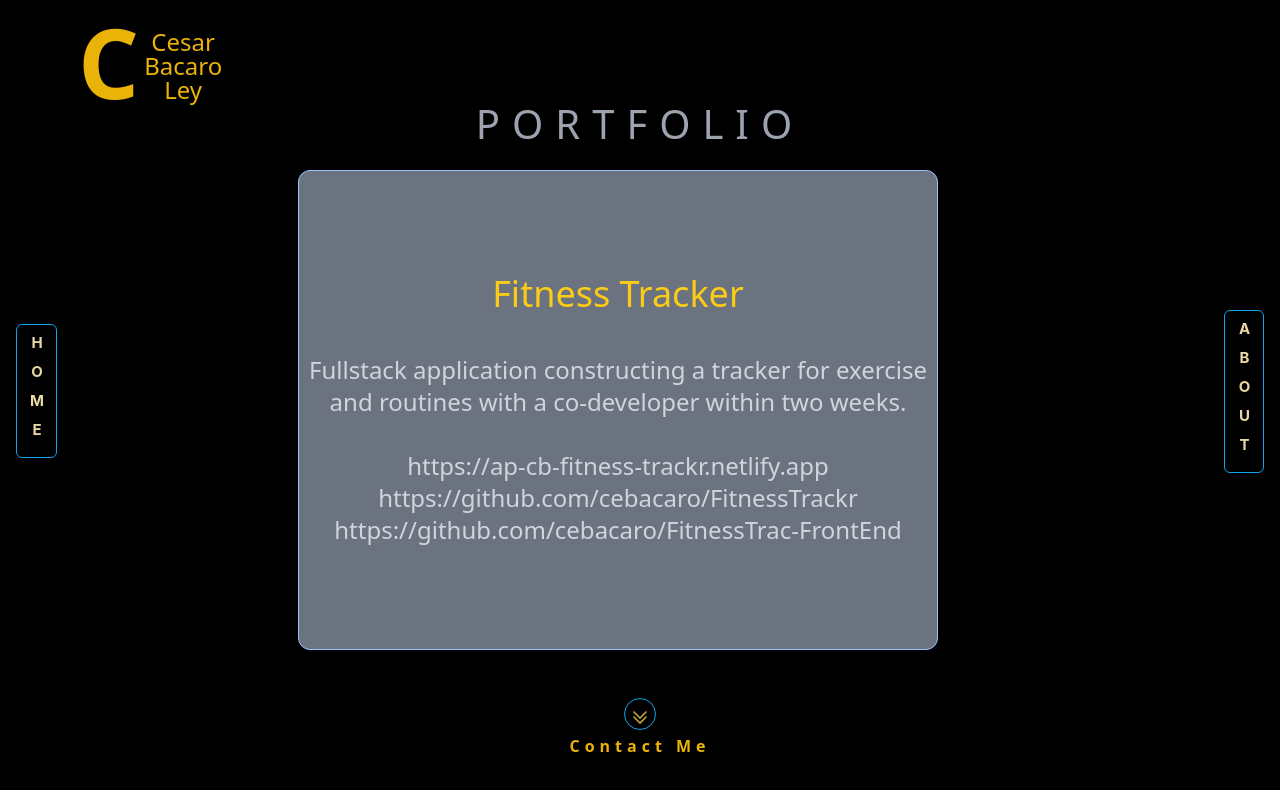
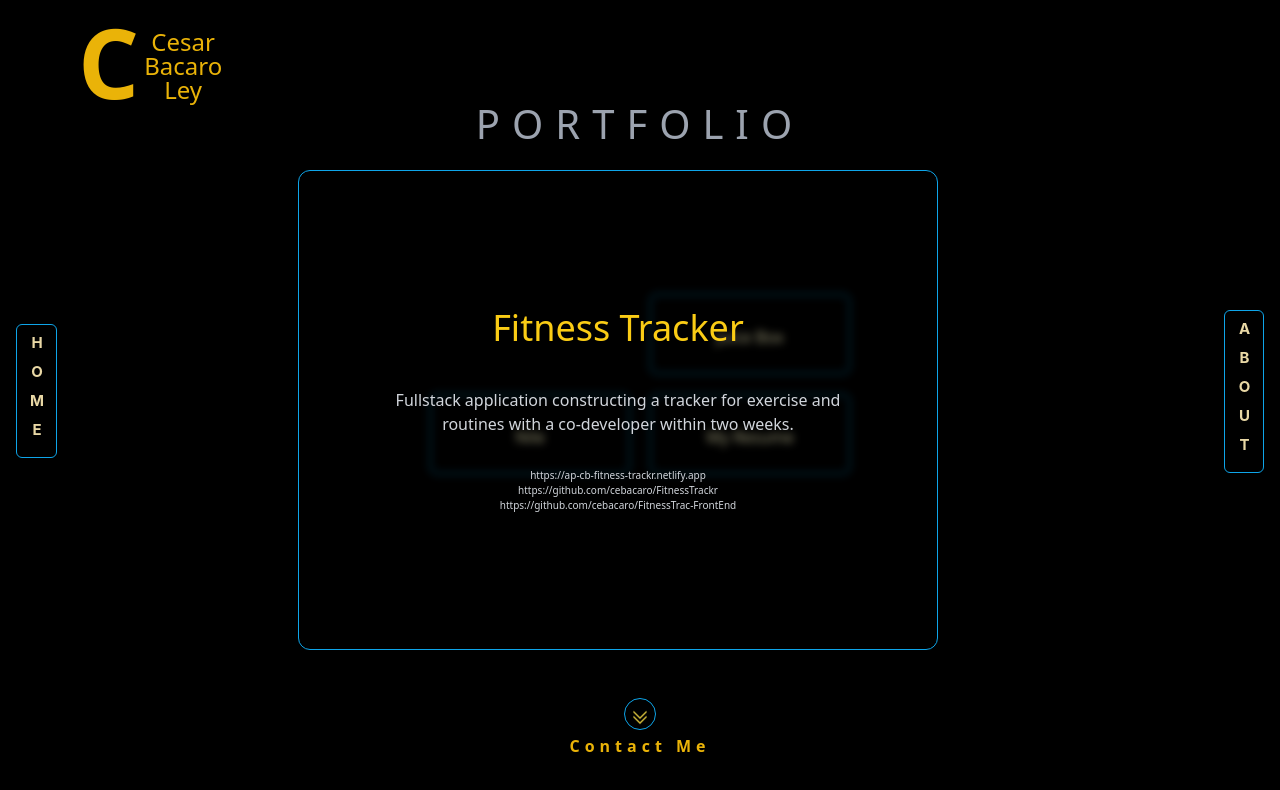
Before and after one commit to cebacaro/portfolio, a React (Create React App) app in the folder portfolio/: page /portfolio in a window 1280 px wide. Both pictures are taken after a click on the element "Fitness Tracker". Shown: the top 790 px of the page. Built offline with nearby package versions, Linux system fonts and the light colour scheme.

Commit message:
card fixed

```diff
--- a/portfolio/src/components/Portfolio.jsx
+++ b/portfolio/src/components/Portfolio.jsx
@@ -28,7 +28,7 @@ const cards = [
     title: "Nile ",
     content:
       "Fullstack application constructing a Simple e-commerce functionality with a team within two weeks",
-    url: "https://glittering-faloodeh-58717e.netlify.app/",
+    url: "https://unrivaled-gaufre-e3e78d.netlify.app/",
     url1: "https://github.com/Central-Mountain-Nile/Nile-frontend-app",
     url2: "https://github.com/Central-Mountain-Nile/Nile-Backend",
   },
@@ -88,7 +88,7 @@ const Portfolio = () => {
           {selectedId && (
             <div className="flex  justify-center lg:items-center  lg:justify-center content-center">
               <motion.div
-                className="popUp lg:w-[50vw] w-[70vw] justify-center lg:items-center lg:top-[12vh] lg:ml-44 h-[60vh] text-gray-300  top-[80px] flex-col text-center bg-gray-500 rounded-xl flex lg:absolute absolute lg:mr-[0px] border border-blue-300 "
+                className="popUp lg:w-[50vw] w-[70vw] justify-center lg:items-center lg:top-[12vh] lg:ml-44 h-[60vh] text-gray-300  top-[80px] flex-col text-center backdrop-blur-sm bg-black/40 rounded-xl flex lg:absolute absolute lg:mr-[0px] border border-sky-500"
                 onClick={() => setSelectedId(null)}
                 layoutId={selectedId}
                 style={{
@@ -106,28 +106,28 @@ const Portfolio = () => {
                 <motion.h1 className="self-center text-4xl pb-10 top-1 text-yellow-400 ">
                   {cards.find((item) => item.id === selectedId).title}
                 </motion.h1>
-                <motion.h5 className="self-center lg:text-2xl top-1 pb-8 ">
+                <motion.h5 className="self-center text-center mx-20 lg:text-1xl top-1 pb-8 ">
                   {cards.find((item) => item.id === selectedId).content}
                 </motion.h5>
-                <NavLink to="/resume" className="text-3xl">
+                <NavLink to="/resume" className="text-2xl">
                   {cards.find((item) => item.id === selectedId).content1}
                 </NavLink>
                 <motion.a
-                  className="self-center lg:text-2xl top-1 text-[10px]"
+                  className="self-center lg:text-1xl top-1 text-[10px]"
                   href={cards.find((item) => item.id === selectedId).url}
                   target="_blank"
                 >
                   {cards.find((item) => item.id === selectedId).url}
                 </motion.a>
                 <motion.a
-                  className="self-center lg:text-2xl top-1 p-x-3 m-x-4 text-[10px]"
+                  className="self-center lg:text-1xl top-1 p-x-3 m-x-4 text-[10px]"
                   href={cards.find((item) => item.id === selectedId).url1}
                   target="_blank"
                 >
                   {cards.find((item) => item.id === selectedId).url1}
                 </motion.a>
                 <motion.a
-                  className="self-center lg:text-2xl text-[10px] top-1 z-20 "
+                  className="self-center lg:text-1xl text-[10px] top-1 z-20 "
                   href={cards.find((item) => item.id === selectedId).url2}
                   target="_blank"
                 >
```
